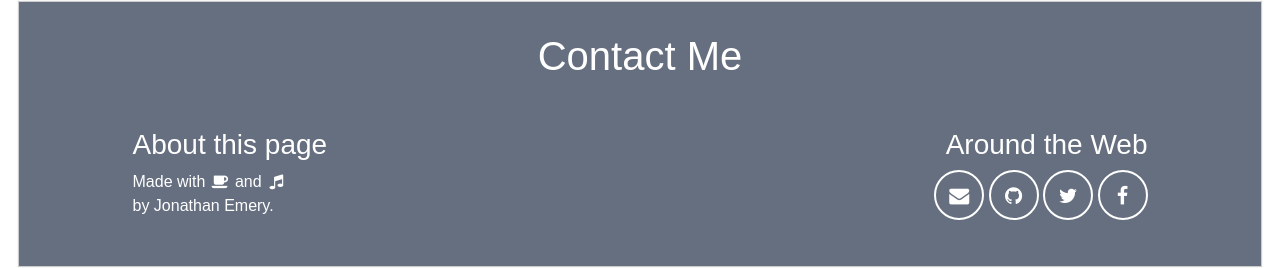
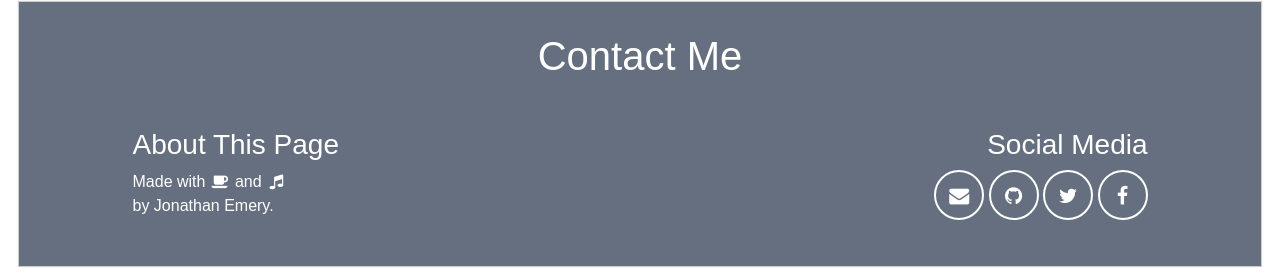
Before and after one commit to jehoopz92/Portfolio, a plain HTML site: page index.html in a window 1280 px wide. Shown: the part 2123-2391 px from the top of the page. Drawn offline with nearby package versions, Linux system fonts and the light colour scheme.

Commit message:
Conatct change

```diff
--- a/index.html
+++ b/index.html
@@ -75,13 +75,13 @@
       <div class="row">
       <div class="col-sm-5 text-left">
           <div>
-      <h3>About this page</h3>
+      <h3>About This Page</h3>
       <p>Made with <i class="fa fa-fw fa-coffee"></i> and <i class="fa fa-fw fa-music"></i><br/>by Jonathan Emery.</p>
     </div>
           </div>
     <div class="col-sm-5 text-right">
        <div>
-      <h3>Around the Web</h3>
+      <h3>Social Media</h3>
       <ul>
         <li><a class="button social" href="mailto:jehoopz92@gmail.com?Subject=From%20Your%20Site"><i class="fa fa-fw fa-envelope"></i></a></li>
         <li><a class="button social" href="https://github.com/jehoopz92"><i class="fa fa-fw fa-github"></i></a></li>
```
